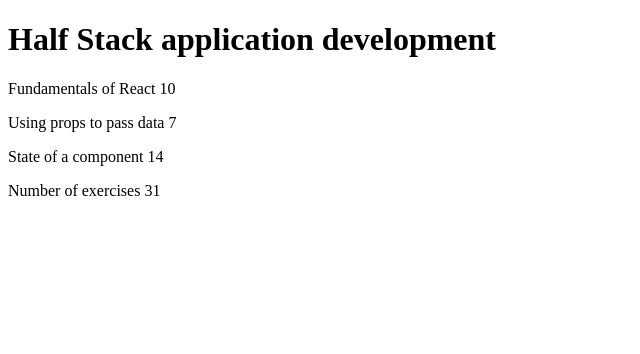
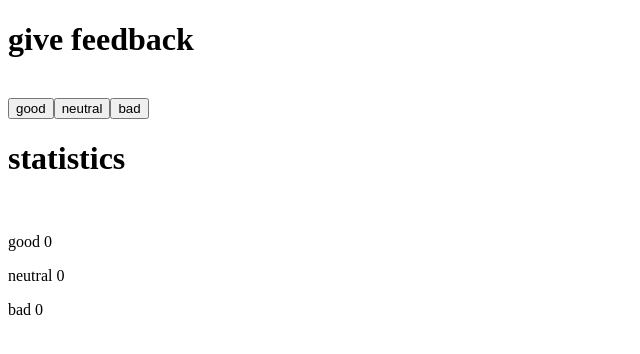
Before and after one commit to drzo1dberg/full-stack-open-submissions, a React (Vite) app in the folder part1.6/: page / in a window 1280 px wide. Shown: the top 354 px of the page, without its empty margins (0-640 px from the left). Built offline with nearby package versions, Linux system fonts and the light colour scheme.

Commit message:
solved 1.6

```diff
--- a/part1.6/src/App.jsx
+++ b/part1.6/src/App.jsx
@@ -1,61 +1,25 @@
-const Header = (props) => {
-  return(
-  <>
-  <h1>{props.course}</h1>
-  </>
-  )
-}
-const Part = (props) => {
-  return(
-    <>
-      <p>{props.name} {props.exercises}</p>
-    </>
-  )
-}
-
-const Content = (props) => {
-  const m1= props.courseObject.map((parts,i) =>(<Part name={parts.name} exercises={parts.exercises} key={i} />))
-  return m1
-}
-
-const Total = (props) => {
-
-  let sum = 0
-  props.courseObject.forEach(parts => {
-    sum+=parts.exercises
-  });
-
-  return(
-    <>
-    <p>Number of exercises {sum}</p>
-    </>
-  )
-}
+import { useState } from 'react'
 
 const App = () => {
-  const course = {
-    name: 'Half Stack application development',
-    parts: [
-      {
-        name: 'Fundamentals of React',
-        exercises: 10
-      },
-      {
-        name: 'Using props to pass data',
-        exercises: 7
-      },
-      {
-        name: 'State of a component',
-        exercises: 14
-      }
-    ]
-  }
+  // save clicks of each button to its own state
+  const [good, setGood] = useState(0)
+  const [neutral, setNeutral] = useState(0)
+  const [bad, setBad] = useState(0)
 
   return (
     <div>
-      <Header course={course.name}/>
-      <Content courseObject={course.parts}/>
-      <Total courseObject={course.parts}/>
+      <h1>give feedback</h1>
+      <br />
+      <button onClick={()=>setGood(good+1)}>good</button>
+      <button onClick={()=>setNeutral(neutral+1)}>neutral</button>
+      <button onClick={()=>setBad(bad+1)}>bad</button>
+      <br />
+      <h1>statistics</h1>
+      <br />
+      <p>good {good}</p>
+      <p>neutral {neutral}</p>
+      <p>bad {bad}</p>
+
     </div>
   )
 }
```
